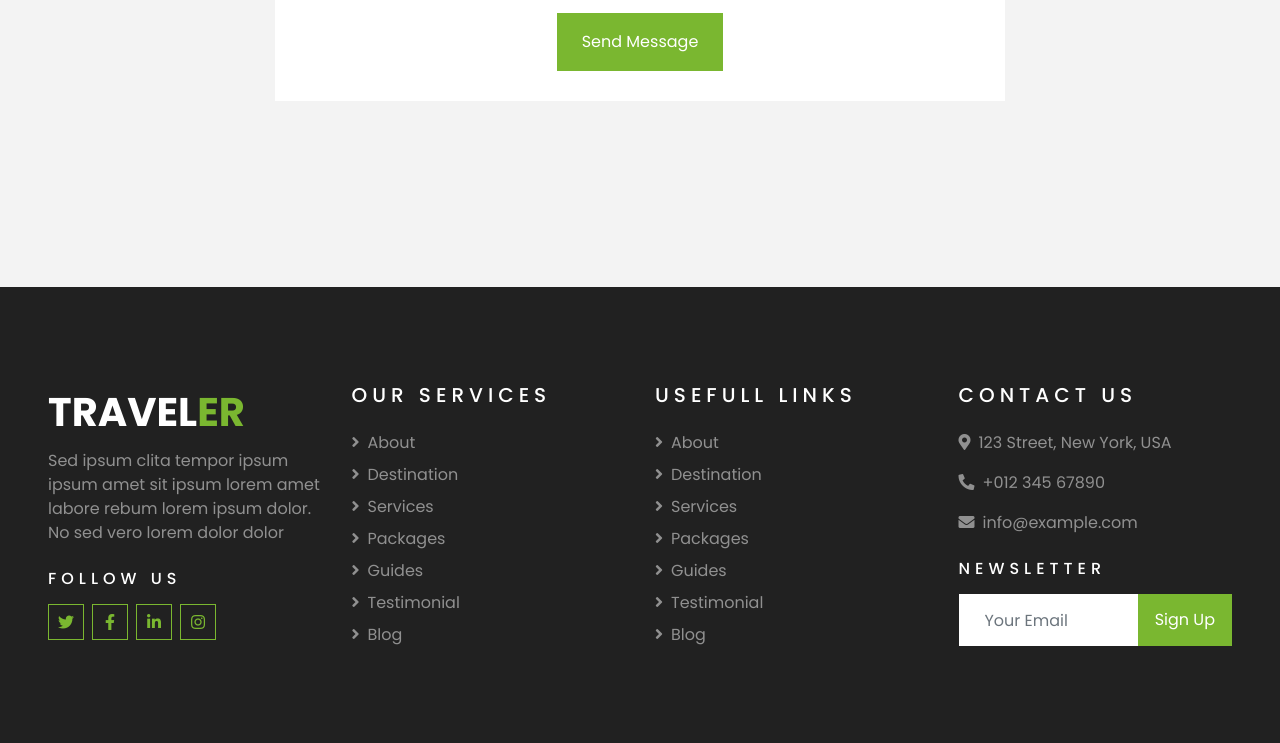
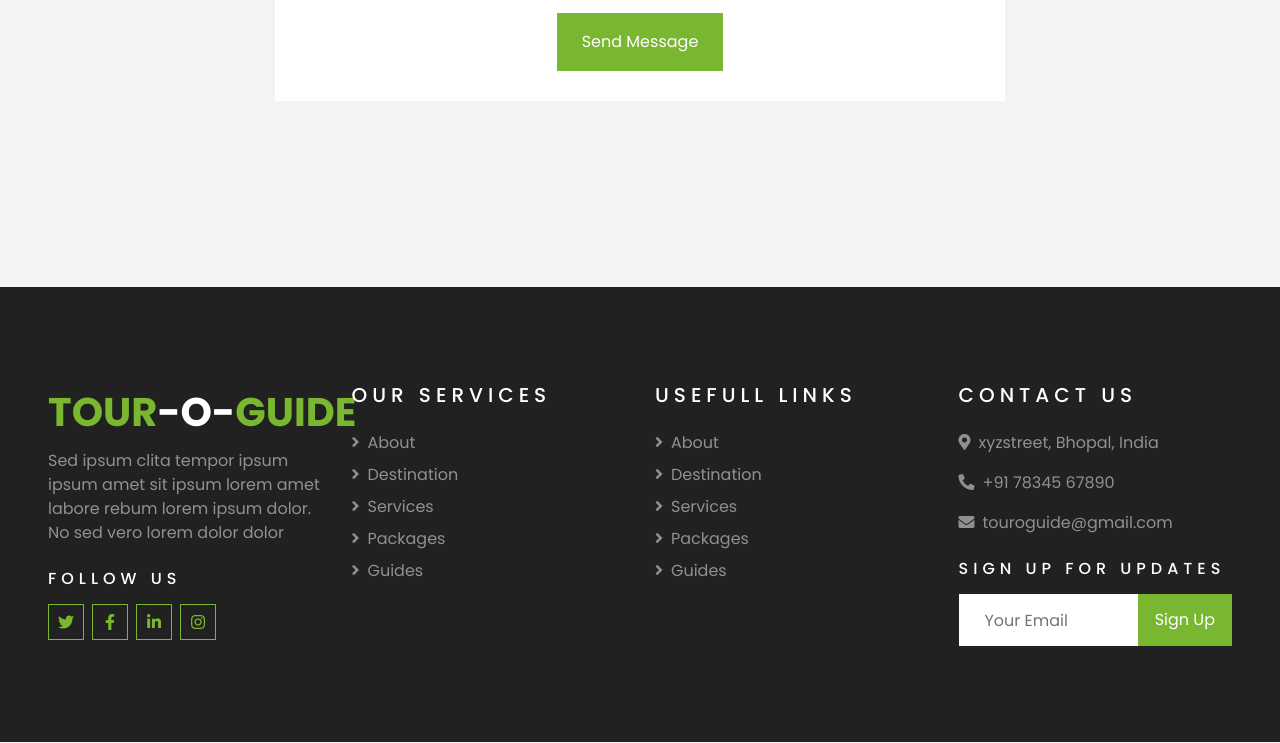
Before and after one commit to 27Divashree/Tour-O-Guide, a plain HTML site: page contact.html in a window 1280 px wide. Shown: the part 972-1715 px from the top of the page. Drawn offline with nearby package versions, Linux system fonts and the light colour scheme; files that its build step writes are made by us from their sources; files whose address does not match are found by name.

Commit message:
Update contact.html

```diff
--- a/contact.html
+++ b/contact.html
@@ -121,9 +121,10 @@
         <div class="row pt-5">
             <div class="col-lg-3 col-md-6 mb-5">
                 <a href="" class="navbar-brand">
-                    <h1 class="text-primary"><span class="text-white">TRAVEL</span>ER</h1>
+                    <h1 class="text-primary">TOUR<span class="text-white">-O-</span>GUIDE</h1>
                 </a>
-                <p>Sed ipsum clita tempor ipsum ipsum amet sit ipsum lorem amet labore rebum lorem ipsum dolor. No sed vero lorem dolor dolor</p>
+                <p>Sed ipsum clita tempor ipsum ipsum amet sit ipsum lorem amet labore rebum lorem ipsum dolor. No sed
+                    vero lorem dolor dolor</p>
                 <h6 class="text-white text-uppercase mt-4 mb-3" style="letter-spacing: 5px;">Follow Us</h6>
                 <div class="d-flex justify-content-start">
                     <a class="btn btn-outline-primary btn-square mr-2" href="#"><i class="fab fa-twitter"></i></a>
@@ -140,8 +141,8 @@
                     <a class="text-white-50 mb-2" href="#"><i class="fa fa-angle-right mr-2"></i>Services</a>
                     <a class="text-white-50 mb-2" href="#"><i class="fa fa-angle-right mr-2"></i>Packages</a>
                     <a class="text-white-50 mb-2" href="#"><i class="fa fa-angle-right mr-2"></i>Guides</a>
-                    <a class="text-white-50 mb-2" href="#"><i class="fa fa-angle-right mr-2"></i>Testimonial</a>
-                    <a class="text-white-50" href="#"><i class="fa fa-angle-right mr-2"></i>Blog</a>
+                    <!--<a class="text-white-50 mb-2" href="#"><i class="fa fa-angle-right mr-2"></i>Testimonial</a>-->
+                    <!--<a class="text-white-50" href="#"><i class="fa fa-angle-right mr-2"></i>Blog</a>-->
                 </div>
             </div>
             <div class="col-lg-3 col-md-6 mb-5">
@@ -152,19 +153,20 @@
                     <a class="text-white-50 mb-2" href="#"><i class="fa fa-angle-right mr-2"></i>Services</a>
                     <a class="text-white-50 mb-2" href="#"><i class="fa fa-angle-right mr-2"></i>Packages</a>
                     <a class="text-white-50 mb-2" href="#"><i class="fa fa-angle-right mr-2"></i>Guides</a>
-                    <a class="text-white-50 mb-2" href="#"><i class="fa fa-angle-right mr-2"></i>Testimonial</a>
-                    <a class="text-white-50" href="#"><i class="fa fa-angle-right mr-2"></i>Blog</a>
+                    <!--<a class="text-white-50 mb-2" href="#"><i class="fa fa-angle-right mr-2"></i>Testimonial</a>-->
+                    <!--<a class="text-white-50" href="#"><i class="fa fa-angle-right mr-2"></i>Blog</a>-->
                 </div>
             </div>
             <div class="col-lg-3 col-md-6 mb-5">
                 <h5 class="text-white text-uppercase mb-4" style="letter-spacing: 5px;">Contact Us</h5>
-                <p><i class="fa fa-map-marker-alt mr-2"></i>123 Street, New York, USA</p>
-                <p><i class="fa fa-phone-alt mr-2"></i>+012 345 67890</p>
-                <p><i class="fa fa-envelope mr-2"></i>info@example.com</p>
-                <h6 class="text-white text-uppercase mt-4 mb-3" style="letter-spacing: 5px;">Newsletter</h6>
+                <p><i class="fa fa-map-marker-alt mr-2"></i>xyzstreet, Bhopal, India</p>
+                <p><i class="fa fa-phone-alt mr-2"></i>+91 78345 67890</p>
+                <p><i class="fa fa-envelope mr-2"></i>touroguide@gmail.com</p>
+                <h6 class="text-white text-uppercase mt-4 mb-3" style="letter-spacing: 5px;">Sign up for Updates</h6>
                 <div class="w-100">
                     <div class="input-group">
-                        <input type="text" class="form-control border-light" style="padding: 25px;" placeholder="Your Email">
+                        <input type="text" class="form-control border-light" style="padding: 25px;"
+                            placeholder="Your Email">
                         <div class="input-group-append">
                             <button class="btn btn-primary px-3">Sign Up</button>
                         </div>
```
